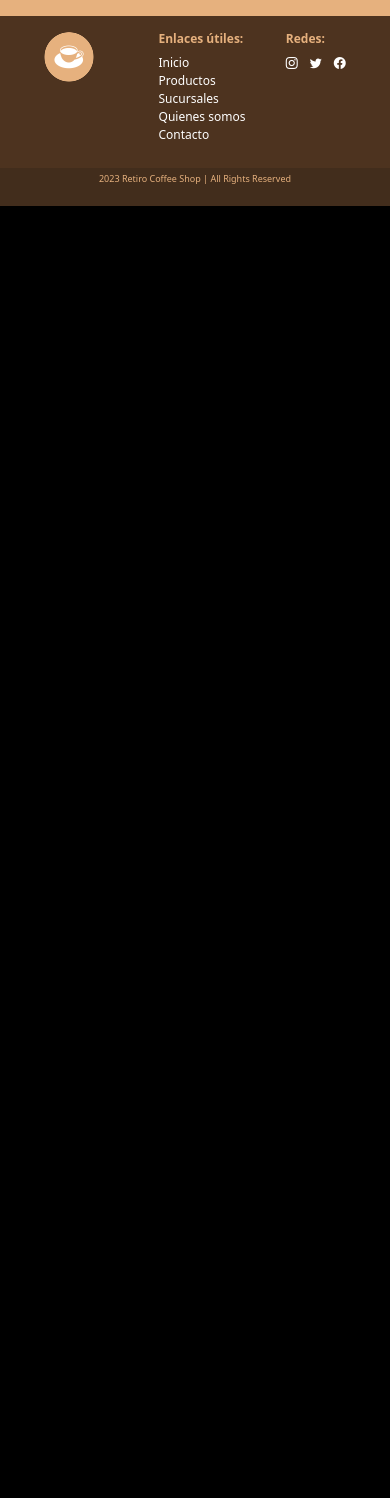
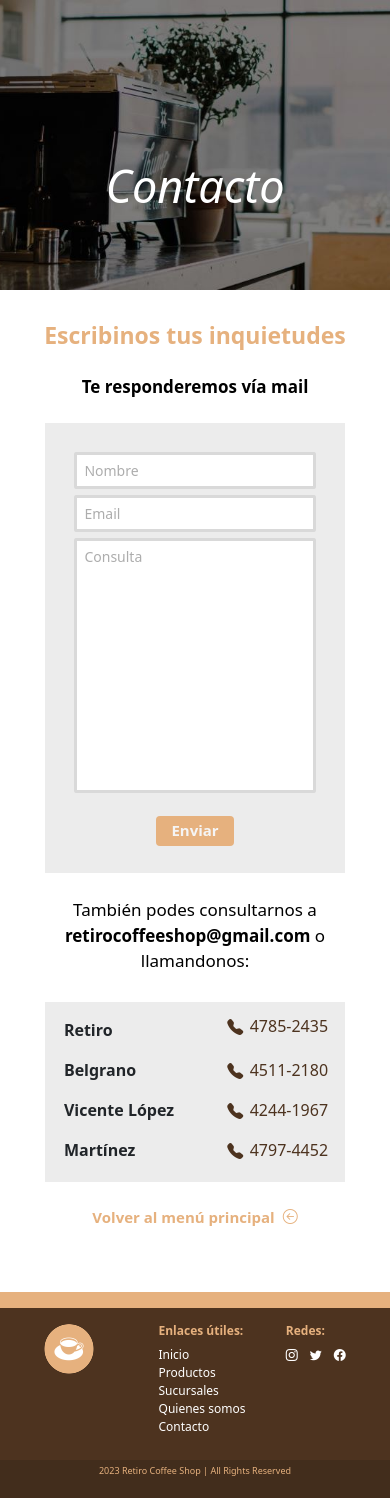
Before and after one commit to ivo-gonse/retiro-coffee-shop, a React (Create React App) app: page /contacto in a window 390 px wide. Before the commit the page ends 844 px from the top, so only its background shows below. Built offline with nearby package versions, Linux system fonts and the light colour scheme.

Commit message:
contacto finished

```diff
--- a/src/App.js
+++ b/src/App.js
@@ -4,6 +4,10 @@ import { useEffect } from "react";
 import Navbar from './components/Navbar.jsx'
 import Footer from './components/Footer.jsx'
 import Home from './components/Home.jsx'
+import Productos from "./components/Productos.jsx";
+import Contacto from "./components/Contacto.jsx";
+import QuienesSomos from "./components/QuienesSomos.jsx";
+import Sucursales from "./components/Sucursales.jsx";
 
 const ScrollToTop = () => {
   const { pathname } = useLocation();
@@ -22,6 +26,10 @@ function App() {
       <ScrollToTop />
       <Routes>
         <Route path='/' element={<Home />} />
+        <Route path='/productos' element={<Productos />} />
+        <Route path='/contacto' element={<Contacto />} />
+        <Route path='/quienes-somos' element={<QuienesSomos />} />
+        <Route path='/sucursales' element={<Sucursales />} />
       </Routes>
       <Footer />
     </BrowserRouter>
--- /dev/null
+++ b/src/assets/css/contacto.css
@@ -0,0 +1,168 @@
+/* FORMAT */
+
+#contact-row {
+    width: 900px;
+    height: 600px;
+}
+.col-md-6 {
+    padding: 0 0 0 0;
+}
+.contact-img {
+    object-fit: cover;
+    object-position: center;
+    height: 600px;
+}
+#telephone-numbers {
+    font-size: 20px;
+    width: 530px;
+}
+.tel-name {
+    font-weight: bold;
+    width: 69%;
+    text-align: start;
+    padding-left: 4px;
+}
+.tel-number {
+    width: 21%;
+    text-align: end;
+    padding-left: 5px;
+}
+#telephone-numbers i {
+    width: 10%;
+    text-align: end;
+    transform: translateY(-8px);
+}
+
+/* BACKGROUNDS */
+
+#bg-banner-contacto {
+    background-image: url(../background/bg-banner-3-lg.jpg);
+}
+
+/* BUTTONS */
+
+#clear-button-cotacto {
+    border-radius: 2px;
+    width: 100px;
+    color: white;
+}
+
+/* INPUTS */
+
+.input {
+    font-size: 15px;
+    border-radius: 2px;
+    outline: none;
+    border: solid #D9D9D9 3px;
+    border-radius: none;
+    display: block;
+    width: 350px;
+    color: #ADADAD;
+    padding: 5px 7px 5px 7px;
+}
+.input::placeholder {
+    color: #ADADAD;
+}
+#name-input {
+    margin-top: 20px;
+}
+#consulta-input {
+    height: 350px;
+    overflow: hidden;
+    resize: none;
+}
+
+/* ------------------------------------------ */
+
+@media (max-width: 992px) {
+
+    /* FORMAT */
+
+    #contact-row {
+        width: 675px;
+        height: 450px;
+    }
+    .contact-img {
+        object-fit: cover;
+        object-position: center;
+        height: 450px;
+    }
+    #telephone-numbers {
+        font-size: 18px;
+    }
+    .tel-number {
+        width: 20%;
+    }
+    #telephone-numbers i {
+        width: 11%;
+    }
+
+    /* INPUTS */
+
+    .input {
+        font-size: 14px;
+        width: 260px;
+    }
+    #name-input {
+        margin-top: 15px;
+    }
+    #consulta-input {
+        height: 255px;
+    }
+
+    /* BACKGROUNDS*/
+
+}
+
+/* ------------------------------------------ */
+
+@media (max-width: 767px) {
+
+    #contact-row {
+        max-width: 400px;
+        min-width: 300px;
+        width: 80%;
+    }
+
+    /* INPUTS */
+
+    .input {
+        font-size: 14px;
+        width: 90%;
+    }
+    #name-input {
+        margin-top: 10px;
+    }
+
+}
+
+/* ------------------------------------------ */
+
+@media (max-width: 575px) {
+
+    /* FORMAT */
+
+    #telephone-numbers {
+        width: 300px;
+        font-size: 16px;
+    }
+    .tel-name {
+        width: 60%;
+        padding-left: 2px;
+    }
+    .tel-number {
+        width: 31%;
+        padding-left: 3px;
+    }
+    #telephone-numbers i {
+        width: 7%;
+        transform: translateY(-7px);
+    }
+
+    /* BACKGROUNDS*/
+
+    #bg-banner-contacto {
+        background-image: url(../background/bg-banner-3-xs.jpg);
+    }
+
+}
--- a/src/assets/css/styles.css
+++ b/src/assets/css/styles.css
@@ -63,6 +63,16 @@ h5{
     height: 400px !important;
     padding-top: 130px;
 }
+.volver-al-menu {
+    font-size: 19px !important;
+    font-weight: 600 !important;
+}
+.volver-al-menu:hover {
+    color: #d9a777;
+}
+#no-margin {
+    margin-bottom: 0 !important;
+}
 
 /* BUTTONS */
 
@@ -113,6 +123,9 @@ footer{
     .banner-1 {
         height: 370px !important;
     }
+    .volver-al-menu {
+        font-size: 17px !important;
+    }
 
     /* FOOTER */
 
@@ -156,6 +169,9 @@ footer{
         height: 290px !important;
         padding-top: 90px;
     }
+    .volver-al-menu {
+        font-size: 15px !important;
+    }
 
     /* FOOTER */
 
--- /dev/null
+++ b/src/components/Contacto.jsx
@@ -0,0 +1,81 @@
+import React, { useEffect } from 'react'
+import { Link } from 'react-router-dom'
+
+import '../assets/css/styles.css'
+import '../assets/css/contacto.css'
+
+import contact from '../assets/img/other/contact.jpg'
+
+const Contacto = () => {
+
+    useEffect(() => {
+        const nameInput = document.getElementById('name-input');
+        const emailInput = document.getElementById('email-input');
+        const consultaInput = document.getElementById('consulta-input');
+        const clearButton = document.getElementById('clear-button-contacto');
+
+        clearButton.addEventListener('click', () => {
+            nameInput.value = '';
+            emailInput.value = '';
+            consultaInput.value = '';
+        });
+
+        return () => {
+            clearButton.removeEventListener('click', () => {
+                nameInput.value = '';
+                emailInput.value = '';
+                consultaInput.value = '';
+            });
+        };
+    }, []);
+
+    return (
+        <body>
+            <div id="bg-banner-contacto" class="banner-1 bg-img-1 d-flex flex-column align-items-center justify-content-center fw-bold fst-italic">
+                <h2 class="white">Contacto</h2>
+            </div>
+
+            <div class="bg-white d-flex flex-column justify-content-center align-items-center text-center py-2 px-2">
+                <h4 class="secondary fw-bold mt-4 mt-sm-5 mb-4 mx-3">Escribinos tus inquietudes</h4>
+                <p class="black fw-bold mb-4 mb-sm-5 mx-3">Te responderemos vía mail</p>
+                <div id="contact-row" class="row">
+                    <div class="col-md-6 bg-4 d-flex flex-column justify-content-around align-items-center p-3 p-lg-4">
+                        <input class="input" id="name-input" type="text" placeholder="Nombre"/>
+                        <input class="input" id="email-input" type="text" placeholder="Email"/>
+                        <textarea class="input" id="consulta-input" type="text" placeholder="Consulta"></textarea>
+                        <button id="clear-button-contacto" class="button button-hover fw-bold mt-3 mb-2 mt-lg-4 mb-lg-3">Enviar</button>
+                    </div>
+                    <div class="col-md-6 d-none d-md-block">
+                        <img src={contact} class="contact-img"/>
+                    </div>
+                </div>
+
+                <p class="black mt-4 mt-sm-5 mb-1 mb-sm-2 mx-3">También podes consultarnos a <strong>retirocoffeeshop@gmail.com</strong> o llamandonos:</p>
+
+                <div id="telephone-numbers" class='bg-4 d-flex flex-wrap align-items-center justify-content-around pt-2 pb-1 px-3 mt-4 mt-sm-5 mb-4 mb-sm-5'>
+                    <p class="tel-name mt-2">Retiro</p>
+                    <i class="bi bi-telephone-fill primary"></i>
+                    <p class="tel-number primary">4785-2435</p>
+                    <p class="tel-name">Belgrano</p>
+                    <i class="bi bi-telephone-fill primary"></i>
+                    <p class="tel-number primary">4511-2180</p>
+                    <p class="tel-name">Vicente López</p>
+                    <i class="bi bi-telephone-fill primary"></i>
+                    <p class="tel-number primary">4244-1967</p>
+                    <p class="tel-name">Martínez</p>
+                    <i class="bi bi-telephone-fill primary"></i>
+                    <p class="tel-number primary">4797-4452</p>
+                </div>
+
+                <Link id="volver" to="/" class="volver-al-menu text-decoration-none secondary d-flex justify-content-center align-items-center mb-4 mb-sm-5">
+                    <p id="no-margin" class="volver-al-menu fw-bold pe-2">Volver al menú principal</p>
+                    <i class="bi bi-arrow-left-circle fw-bold"></i>
+                </Link>
+                <div class="p-3"></div>
+
+            </div>
+       </body>
+
+    )
+}
+export default Contacto
--- /dev/null
+++ b/src/components/Productos.jsx
@@ -0,0 +1,10 @@
+import React from 'react'
+
+const Productos = () => {
+    return (
+        <body>
+
+        </body>
+    )
+}
+export default Productos
--- /dev/null
+++ b/src/components/QuienesSomos.jsx
@@ -0,0 +1,10 @@
+import React from 'react'
+
+const QuienesSomos = () => {
+    return (
+        <body>
+
+        </body>
+    )
+}
+export default QuienesSomos
--- /dev/null
+++ b/src/components/Sucursales.jsx
@@ -0,0 +1,10 @@
+import React from 'react'
+
+const Sucursales = () => {
+    return (
+        <body>
+
+        </body>
+    )
+}
+export default Sucursales
```
Also changed, not shown: src/assets/css/productos.css (added), src/assets/css/quienes-somos.css (added), src/assets/css/sucursales.css (added).
